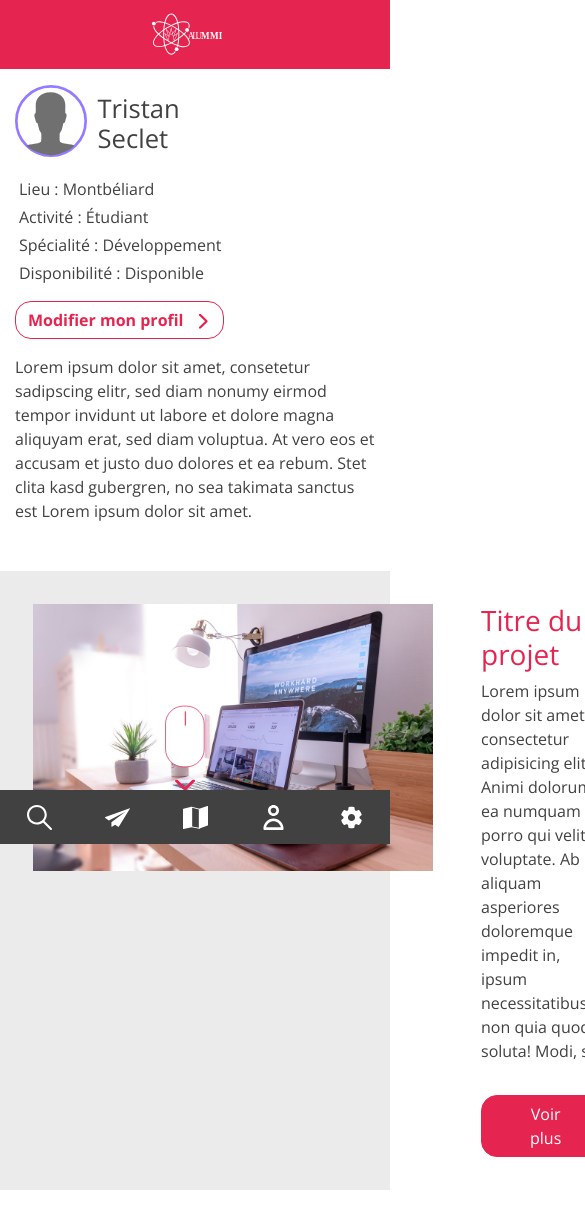
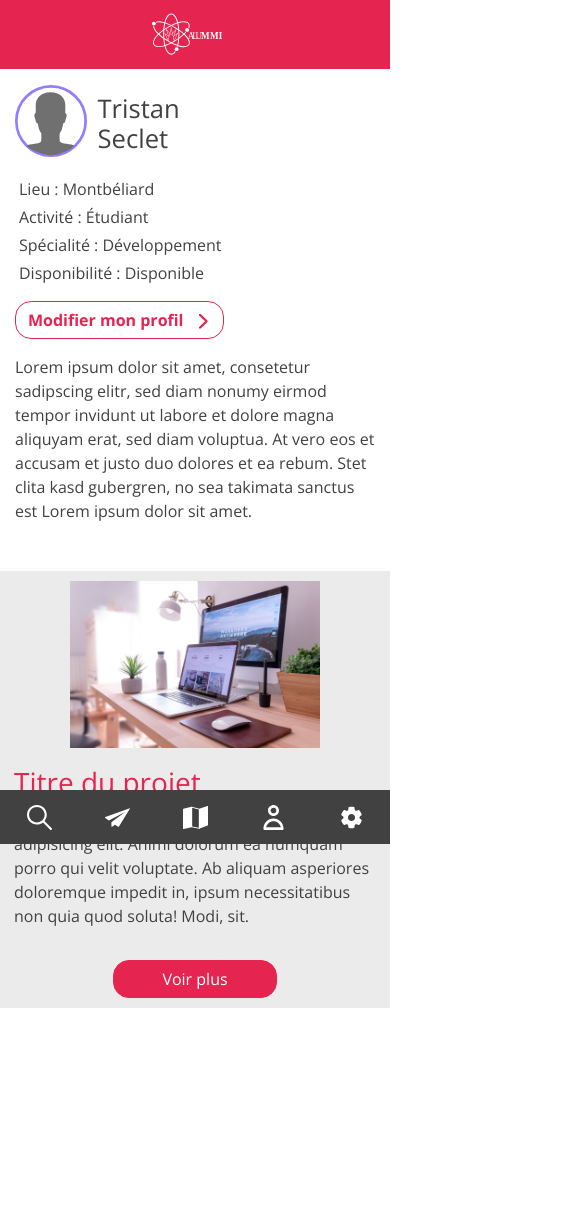
Before and after one commit to tristans1/new-projet-s3, a Vue app: page /profil in a window 390 px wide. Shown: the top 1228 px of the page, 585 px wide, since content can reach past the window. After the commit the page ends 1062 px from the top, so only its background shows below. Built offline with nearby package versions, Linux system fonts and the light colour scheme.

Commit message:
add : vue.config.js

```diff
--- a/public/index.html
+++ b/public/index.html
@@ -5,13 +5,11 @@
     <meta http-equiv="X-UA-Compatible" content="IE=edge">
     <meta name="viewport" content="width=device-width,initial-scale=1.0">
     <link rel="icon" href="<%= BASE_URL %>favicon.ico">
-    <title><%= htmlWebpackPlugin.options.title %></title>
+    <title>ALUMMI</title>
   </head>
   <body>
-    <noscript>
-      <strong>We're sorry but <%= htmlWebpackPlugin.options.title %> doesn't work properly without JavaScript enabled. Please enable it to continue.</strong>
-    </noscript>
-    <div id="app"></div>
-    <!-- built files will be auto injected -->
+    <div id="app">
+
+    </div>
   </body>
 </html>
--- a/src/components/layout/MyProject.vue
+++ b/src/components/layout/MyProject.vue
@@ -1,7 +1,7 @@
 <template>
-  <div id="projet" class="mt-5 bg-secondary col-12 col-md-10 offset-md-1 col-lg-8 offset-lg-2 mt-3 d-flex">
+  <div id="projet" class="mt-5 bg-secondary col-12 col-md-10 offset-md-1 col-lg-8 offset-lg-2 mt-3 d-block d-md-flex">
     <div><img src="../img/projet.png" alt="projet 1"></div>
-    <div class=" ml-5 mr-5"><h3 class=" text-left text-primary">Titre du projet</h3>
+    <div class="ml-1 mr-1 ml-md-3 mr-md-3 ml-lg-5 mr-lg-5 "><h3 class=" text-left text-primary">Titre du projet</h3>
       <p class="text-left">Lorem ipsum dolor sit amet, consectetur adipisicing elit. Animi dolorum ea numquam porro qui velit voluptate.
         Ab aliquam asperiores doloremque impedit in, ipsum necessitatibus non quia quod soluta! Modi, sit.</p>
       <button class="mt-3 pl-5 pr-5 btn btn-primary">Voir plus</button>
@@ -28,5 +28,23 @@ img{
   width: 400px;
 }
 
+@media (max-width: 576px){
+  img{
+    width: 200px;
+    margin-bottom: 5%;
+  }
+  #projet{
+    padding: 10px;
+  }
+
+}
+
+@media (max-width: 768px){
+  img{
+    width: 250px;
+  }
+
+}
+
 
 </style>
--- a/src/main.js
+++ b/src/main.js
@@ -8,6 +8,8 @@ Vue.use(IconsPlugin)
 Vue.config.productionTip = false
 
 new Vue({
+ /* el:'#app',*/ /*rajouter apres jsp si a garder*/
   router,
-  render: h => h(App)
+  render: h => h(App),
+  template : '<App/>' /*rajouter apres jsp si a garder*/
 }).$mount('#app')
--- a/src/views/Profil.vue
+++ b/src/views/Profil.vue
@@ -5,7 +5,7 @@
     <MenuMobil class="d-block d-sm-none" style="z-index: 1"/>
     <MyProfil/>
     <MyProject />
-    <div style="position: absolute; left: 150px; width: 70px; bottom: 3%">
+    <div class="d-none d-md-block" style="position: absolute; left: 10px; width: 70px; bottom: 3%">
       <img class="mb-0" src="@/components/svg/mouse.svg" alt="mouse" style=" width: 70px;">
       <img class=" arrow mt-0" src="@/components/svg/arrow-toggle.svg" alt="arrow" style="width: 20px"><br/>
       <img class="arrow mt-0" src="@/components/svg/arrow-toggle.svg" alt="arrow" style="width: 20px">
--- /dev/null
+++ b/vue.config.js
@@ -0,0 +1,5 @@
+module.exports = {
+    publicPath: process.env.NODE_ENV === 'production'
+        ? '/alummi/'
+        : '/'
+}
```
Also changed, not shown: src/components/layout/MonParcours.vue (line endings or trailing spaces), 2 other files (tests, documents, lock files or other folders).
